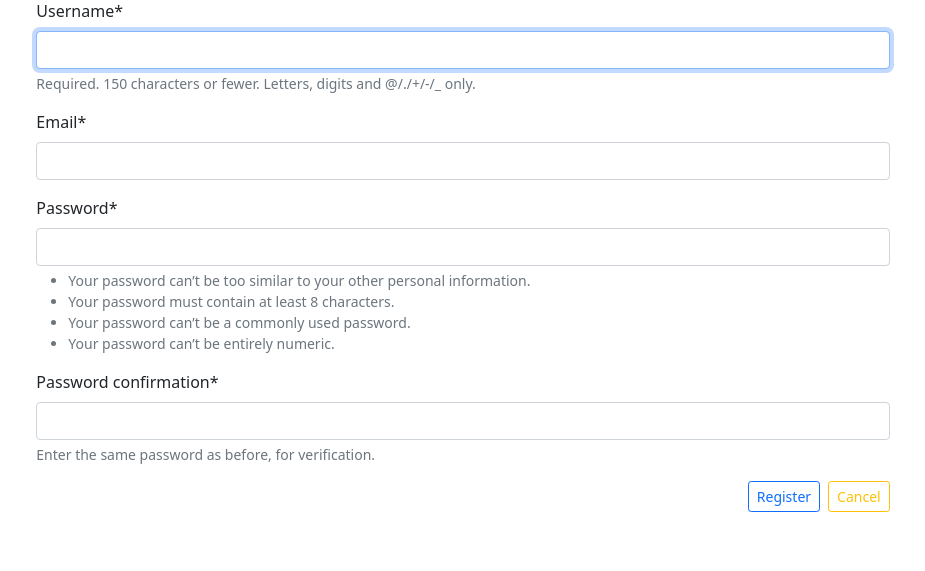
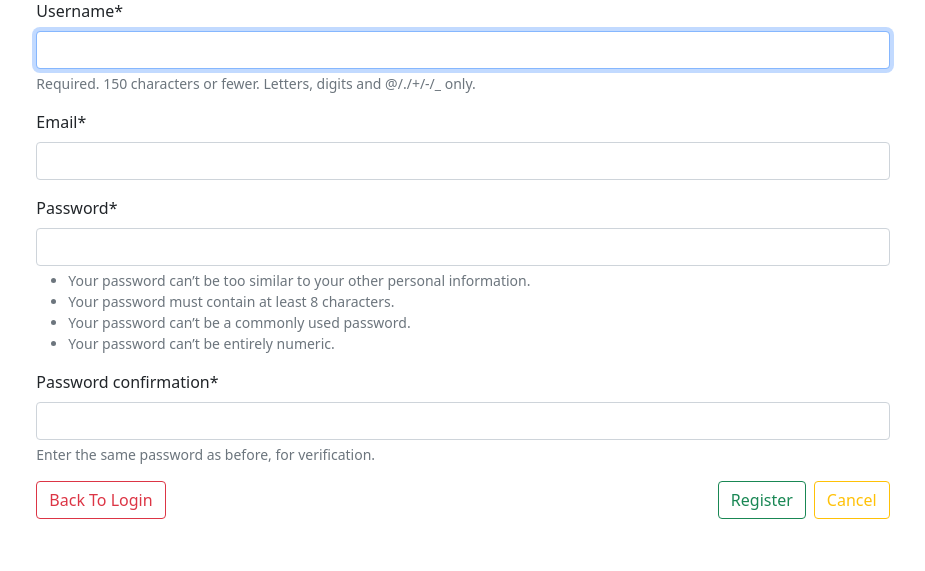
Before and after one commit to ChristC9/django-credentials-saver, a Django app: page /register/ in a window 1280 px wide. Shown: the part 145-716 px from the top of the page, without its empty margins (177-1102 px from the left). Run offline with Django 4.2, Linux system fonts and the light colour scheme; parts of the project's set-up code (start-up, migrations or seed data) failed here and were passed over; some libraries are stand-ins or nearby versions.

Commit message:
add log in button if you already have an account

```diff
--- a/pwsaver/templates/pwsaver/register.html
+++ b/pwsaver/templates/pwsaver/register.html
@@ -8,8 +8,9 @@
         {% csrf_token %}
         {{form | crispy }}
 
-        <button type="reset" class="btn btn-outline-warning btn-sm float-end ms-2">Cancel</button>
-        <button type="submit" class="btn btn-outline-primary btn-sm float-end">Register</button>
+        <a href="{% url 'user-login' %}" class="btn btn-outline-danger">Back To Login</a>
+        <button type="reset" class="btn btn-outline-warning float-end ms-2">Cancel</button>
+        <button type="submit" class="btn btn-outline-success float-end">Register</button>
 </form>
 </div>
 {% endblock %}
```
